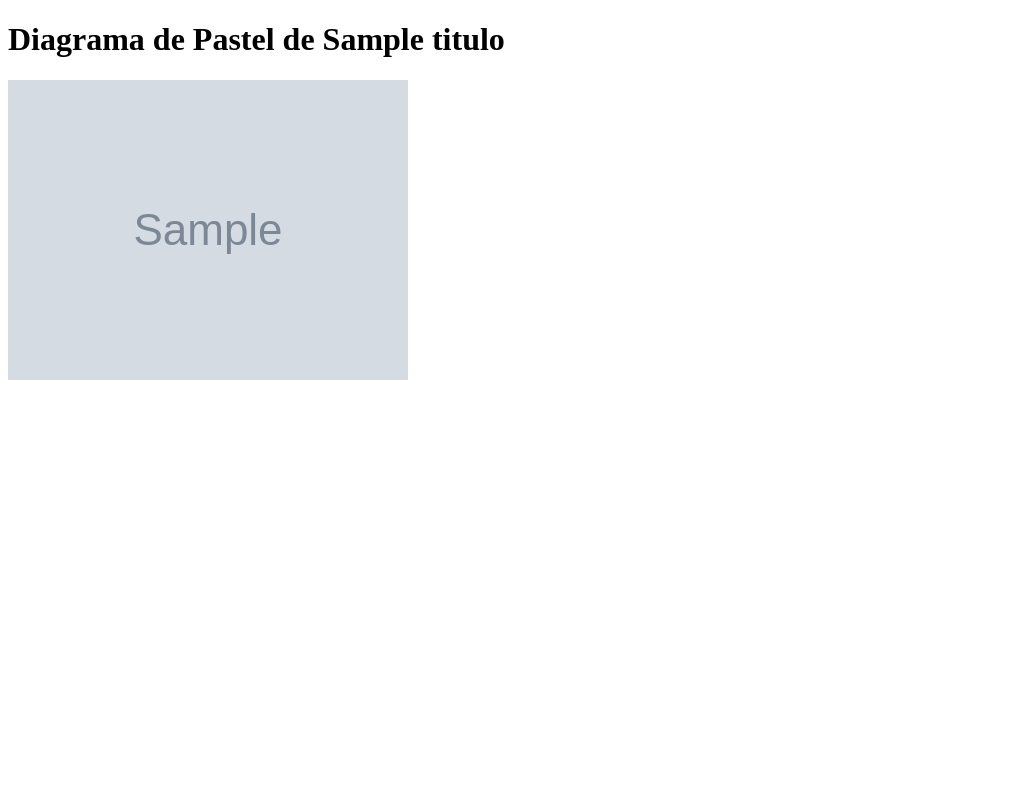
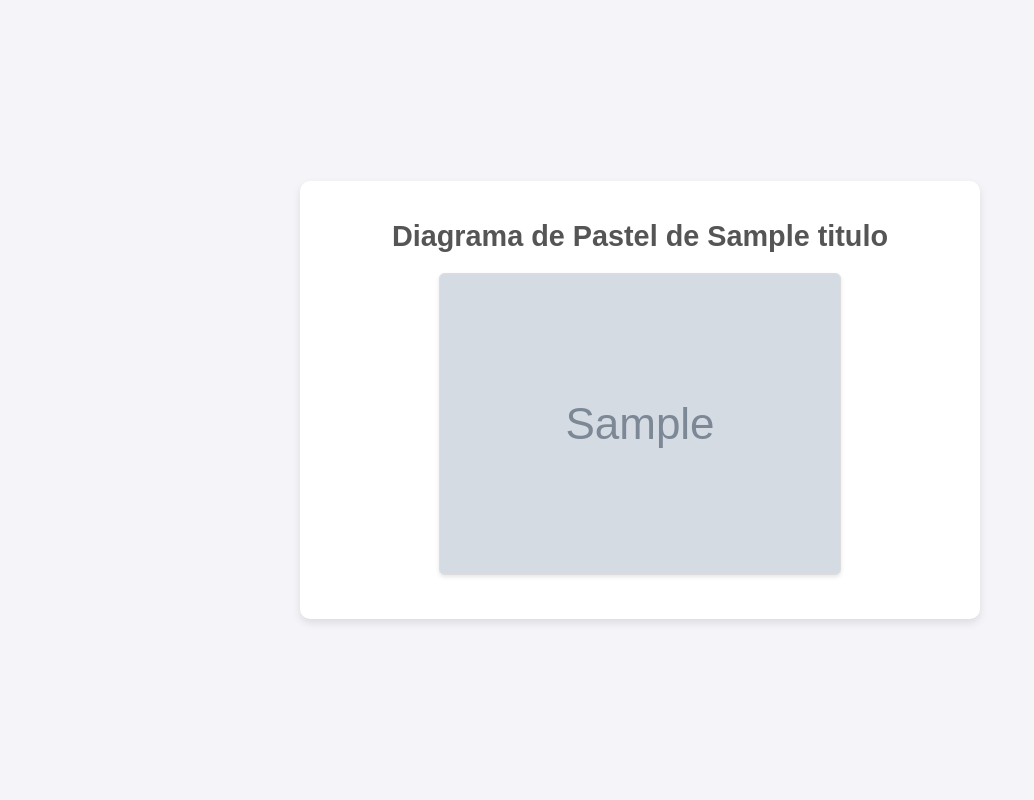
Before and after one commit to JosuehCA/Control-Escolar, a Django app: template CE/sistema/templates/sistema/Vista_DiagramaPastel.html in a window 1280 px wide. Shown: the whole page, without its empty margins (0-1034 px from the left). Run offline with Django 4.2, Linux system fonts and the light colour scheme; the template is opened without the code that fills it: most values are stand-ins (such as "Sample title", 1, 10 or a date in 2020); grey boxes marked "Sample" are stand-in pictures.

Commit message:
refactorizaciones

```diff
--- a/CE/sistema/templates/sistema/Vista_DiagramaPastel.html
+++ b/CE/sistema/templates/sistema/Vista_DiagramaPastel.html
@@ -4,9 +4,66 @@
     <meta charset="UTF-8">
     <meta name="viewport" content="width=device-width, initial-scale=1.0">
     <title>Diagrama de Pastel</title>
+    <style>
+        body {
+            font-family: 'Arial', sans-serif;
+            background-color: #f4f4f9;
+            margin: 0;
+            padding: 0;
+            display: flex;
+            justify-content: center;
+            align-items: center;
+            height: 100vh;
+            color: #333;
+        }
+
+        .container {
+            text-align: center;
+            background: #fff;
+            padding: 20px 40px;
+            border-radius: 10px;
+            box-shadow: 0 4px 8px rgba(0, 0, 0, 0.1);
+            max-width: 600px;
+            width: 100%;
+        }
+
+        h1 {
+            margin-bottom: 20px;
+            font-size: 1.8em;
+            color: #555;
+        }
+
+        img {
+            max-width: 100%;
+            height: auto;
+            margin-bottom: 20px;
+            border: 1px solid #ddd;
+            border-radius: 5px;
+            box-shadow: 0 2px 4px rgba(0, 0, 0, 0.1);
+        }
+
+        button {
+            display: inline-block;
+            background-color: #007BFF;
+            color: #fff;
+            font-size: 1em;
+            padding: 10px 20px;
+            border: none;
+            border-radius: 5px;
+            cursor: pointer;
+            text-decoration: none;
+        }
+
+        button:hover {
+            background-color: #0056b3;
+        }
+    </style>
 </head>
 <body>
-    <h1>Diagrama de Pastel de {{titulo}} </h1>
-    <img src="{{ imagenDiagramaPastelPNG }}" alt="Diagrama de Pastel" />
+    <div class="container">
+        <h1>Diagrama de Pastel de {{ titulo }}</h1>
+        <img id="diagrama" src="{{ imagenDiagramaPastelPNG }}" alt="Diagrama de Pastel" />
+        <br>
+    </div>
 </body>
 </html>
```
Also changed, not shown: CE/sistema/models/models_reportes.py (+76 -6 lines), CE/sistema/views/views_reportes.py (+51 -63 lines), CE/db.sqlite3.
